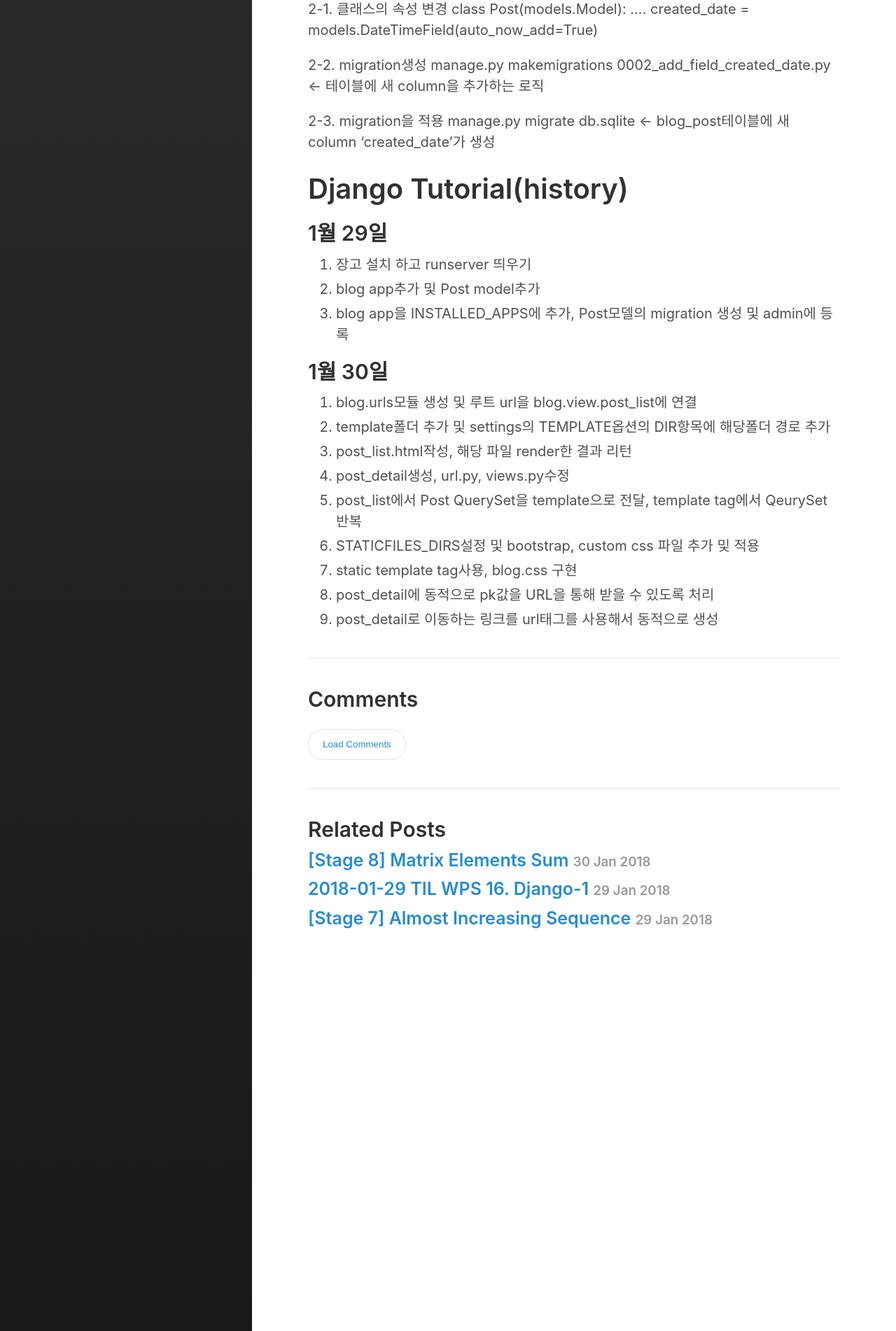
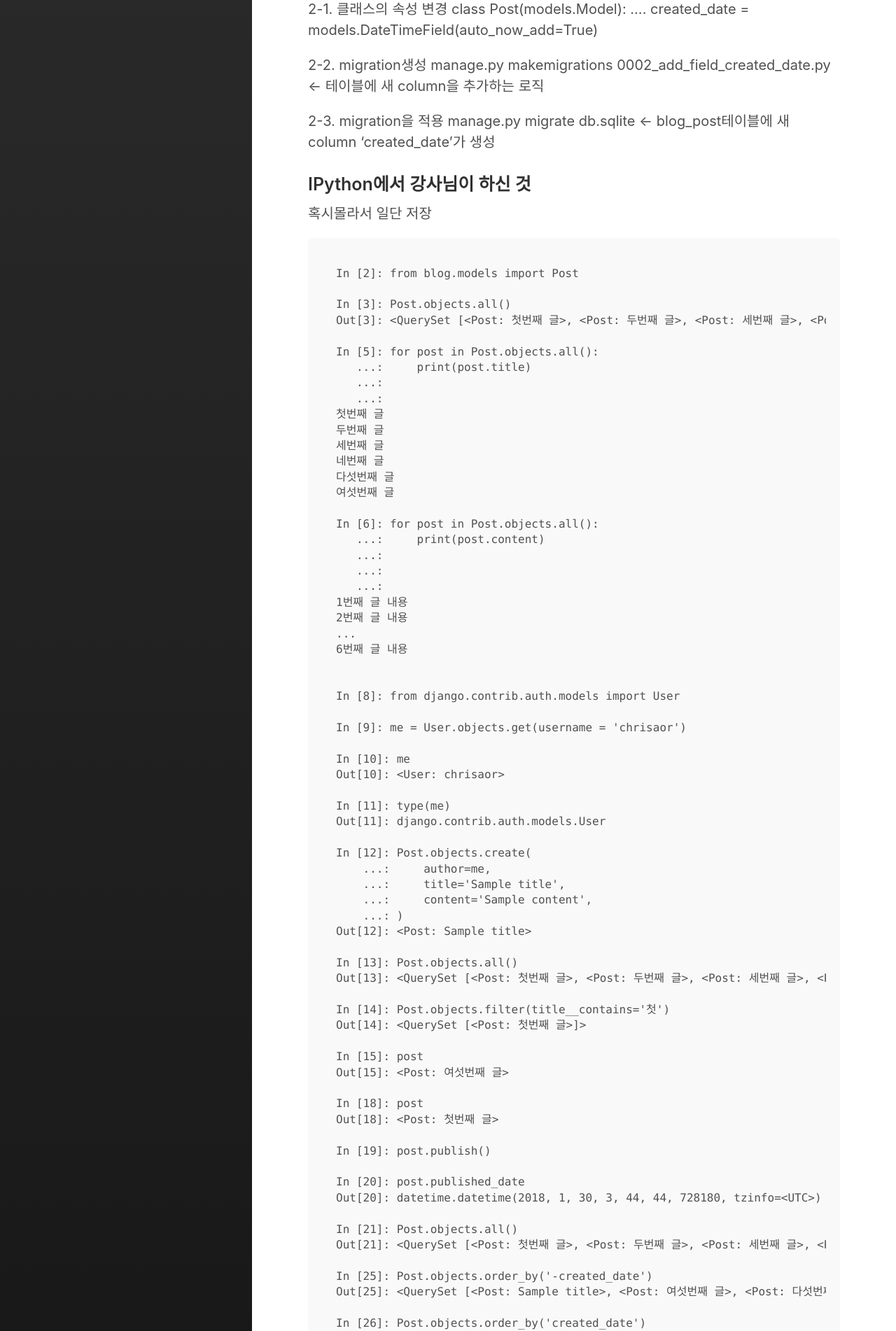
Before and after one commit to Chrisaor/chrisaor.github.com, a Jekyll site: the page built from _posts/TIL/2018-01-30-TIL.md, in a window 1280 px wide. Shown: the part 1065-2967 px from the top of the page at 70% size. Built offline with Jekyll 4.4.1, drawn with Linux system fonts in a browser that asks for light colours; some of the changed text lies outside the part shown.

Commit message:
TIL update

````diff
--- a/_posts/TIL/2018-01-30-TIL.md
+++ b/_posts/TIL/2018-01-30-TIL.md
@@ -57,6 +57,83 @@ manage.py migrate
     db.sqlite <- blog_post테이블에 새 column 'created_date'가 생성
 
 
+### IPython에서 강사님이 하신 것
+
+혹시몰라서 일단 저장
+
+```
+In [2]: from blog.models import Post
+
+In [3]: Post.objects.all()
+Out[3]: <QuerySet [<Post: 첫번째 글>, <Post: 두번째 글>, <Post: 세번째 글>, <Post: 네번째 글>, <Post: 다섯번째 글>, <Post: 여섯번째 글>]>
+
+In [5]: for post in Post.objects.all():
+   ...:     print(post.title)
+   ...:
+   ...:
+첫번째 글
+두번째 글
+세번째 글
+네번째 글
+다섯번째 글
+여섯번째 글
+
+In [6]: for post in Post.objects.all():
+   ...:     print(post.content)
+   ...:
+   ...:
+   ...:
+1번째 글 내용
+2번째 글 내용
+...
+6번째 글 내용
+
+
+In [8]: from django.contrib.auth.models import User
+
+In [9]: me = User.objects.get(username = 'chrisaor')
+
+In [10]: me
+Out[10]: <User: chrisaor>
+
+In [11]: type(me)
+Out[11]: django.contrib.auth.models.User
+
+In [12]: Post.objects.create(
+    ...:     author=me,
+    ...:     title='Sample title',
+    ...:     content='Sample content',
+    ...: )
+Out[12]: <Post: Sample title>
+
+In [13]: Post.objects.all()
+Out[13]: <QuerySet [<Post: 첫번째 글>, <Post: 두번째 글>, <Post: 세번째 글>, <Post: 네번째 글>, <Post: 다섯번째 글>, <Post: 여섯번째 글>, <Post: Sample title>]>
+
+In [14]: Post.objects.filter(title__contains='첫')
+Out[14]: <QuerySet [<Post: 첫번째 글>]>
+
+In [15]: post
+Out[15]: <Post: 여섯번째 글>
+
+In [18]: post
+Out[18]: <Post: 첫번째 글>
+
+In [19]: post.publish()
+
+In [20]: post.published_date
+Out[20]: datetime.datetime(2018, 1, 30, 3, 44, 44, 728180, tzinfo=<UTC>)
+
+In [21]: Post.objects.all()
+Out[21]: <QuerySet [<Post: 첫번째 글>, <Post: 두번째 글>, <Post: 세번째 글>, <Post: 네번째 글>, <Post: 다섯번째 글>, <Post: 여섯번째 글>, <Post: Sample title>]>
+
+In [25]: Post.objects.order_by('-created_date')
+Out[25]: <QuerySet [<Post: Sample title>, <Post: 여섯번째 글>, <Post: 다섯번째 글>, <Post: 네번째 글>, <Post: 세번째 글>, <Post: 두번째 글>, <Post: 첫번째 글>]>
+
+In [26]: Post.objects.order_by('created_date')
+Out[26]: <QuerySet [<Post: 첫번째 글>, <Post: 두번째 글>, <Post: 세번째 글>, <Post: 네번째 글>, <Post: 다섯번째 글>, <Post: 여섯번째 글>, <Post: Sample title>]>
+```
+
+
 # Django Tutorial(history)
 
 1월 29일
````
Also changed, not shown: _posts/TIL/2018-01-31-TIL.md (added, +120 -0 lines).
